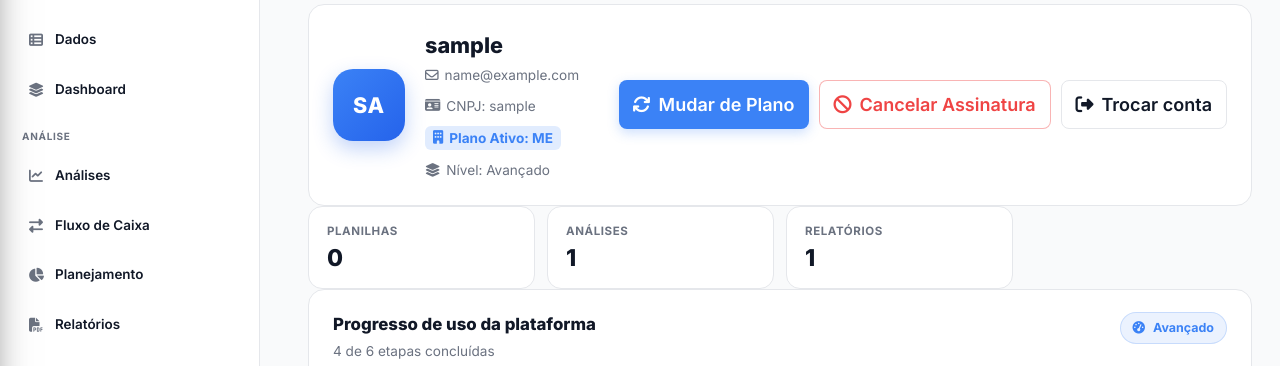
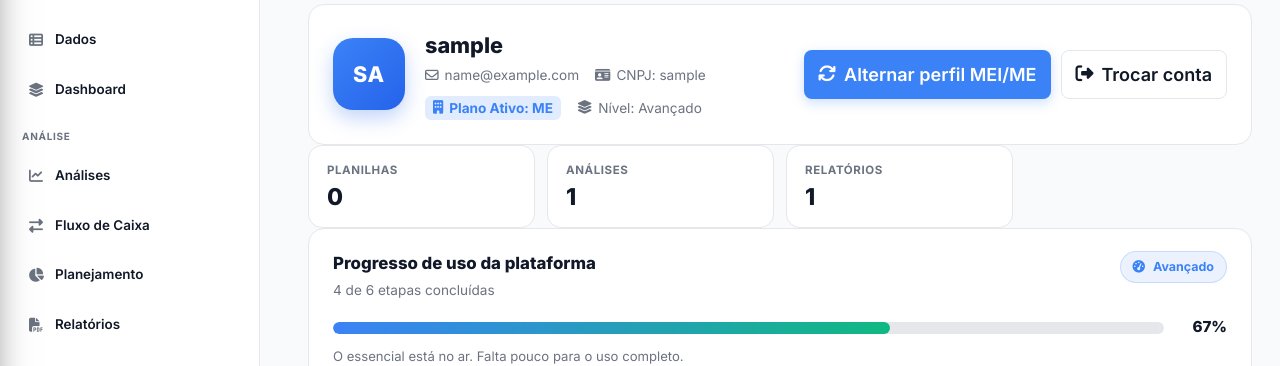
Before and after one commit to entersightoficial/EnterSight, a Flask app: page /perfil in a window 1280 px wide. Shown: the part 171-537 px from the top of the page. Run offline with Flask 3, Linux system fonts and the light colour scheme; the visitor is signed in with stand-in values (Sample User, id 1); a database or web service that is not in the repository returns one stand-in record (values such as "Sample title"); data that the repository does not hold is empty.

Commit message:
Update perfil.html

```diff
--- a/templates/perfil.html
+++ b/templates/perfil.html
@@ -195,12 +195,9 @@
               </div>
             </div>
             <div class="pf-hero-actions perfil-acoes">
-              <a href="{{ url_for('pagina_assinaturas') }}" class="botao botao--primario" id="btnAlternarPlano">
+              <button type="button" class="botao botao--primario" id="btnAlternarPlano" onclick="alternarPlanoUsuario()">
                 <i class="fa-solid fa-arrows-rotate"></i>
-                Mudar de Plano
-              </a>
-              <button type="button" class="botao botao--outline" style="color: #ef4444; border-color: rgba(239, 68, 68, 0.4);" id="btnAbrirModalCancelarAssinatura">
-                <i class="fa-solid fa-ban"></i> Cancelar Assinatura
+                Alternar perfil MEI/ME
               </button>
               <a href="{{ url_for('logout') }}" class="botao botao--suave">
                 <i class="fa-solid fa-right-from-bracket"></i> Trocar conta
@@ -277,25 +274,6 @@
     </div>
   </div>
 
-  <!-- Modal Confirmar Cancelamento de Assinatura -->
-  <div id="modalCancelarAssinatura" class="modal-overlay" style="display: none; position: fixed; inset: 0; background: rgba(0,0,0,0.65); z-index: 9999; align-items: center; justify-content: center;">
-    <div class="modal-card" style="background: var(--bg-card, #1e293b); color: white; padding: 24px; border-radius: 12px; max-width: 480px; width: 90%; box-shadow: 0 10px 25px rgba(0,0,0,0.5); border: 1px solid rgba(255,255,255,0.1);">
-      <div style="display: flex; align-items: center; gap: 12px; margin-bottom: 16px;">
-        <i class="fa-solid fa-triangle-exclamation" style="color: #ef4444; font-size: 1.5rem;"></i>
-        <h3 style="margin: 0; font-size: 1.25rem;">Cancelar Assinatura?</h3>
-      </div>
-      <p style="color: var(--texto-secundario, #94a3b8); font-size: 0.95rem; line-height: 1.5; margin-bottom: 20px;">
-        Tem certeza que deseja cancelar sua assinatura do EnterSight? Ao confirmar, as cobranças recorrentes serão interrompidas no Stripe e seu acesso ao painel será suspenso.
-      </p>
-      <div style="display: flex; gap: 12px; justify-content: flex-end;">
-        <button type="button" class="botao botao--suave" id="btnFecharModalCancelar">Voltar</button>
-        <button type="button" class="botao" style="background: #ef4444; color: #fff; font-weight: 600;" id="btnConfirmarCancelarAssinatura">
-          <i class="fa-solid fa-ban"></i> Confirmar Cancelamento
-        </button>
-      </div>
-    </div>
-  </div>
-
   {% include 'partials/navbar_mobile.html' %}
   {% include 'partials/painel_acessibilidade.html' %}
 
@@ -308,8 +286,14 @@
     function abrirSidebar(){document.getElementById('sidebar').classList.add('open');document.getElementById('sidebarOverlay').classList.add('active');}
     function fecharSidebar(){document.getElementById('sidebar').classList.remove('open');document.getElementById('sidebarOverlay').classList.remove('active');}
 
-    function alternarPlanoUsuario() {
-      window.location.href = "{{ url_for('pagina_assinaturas') }}";
+    async function alternarPlanoUsuario() {
+      const tipoPerfil = {{ usuario_perfil|tojson }} === 'MEI' ? 'ME' : 'MEI';
+      const resposta = await fetch("{{ url_for('rota_alternar_perfil') }}", {
+        method: 'POST',
+        headers: { 'Content-Type': 'application/json' },
+        body: JSON.stringify({ tipo_perfil: tipoPerfil })
+      });
+      if (resposta.ok) window.location.reload();
     }
   </script>
 </body>
```
